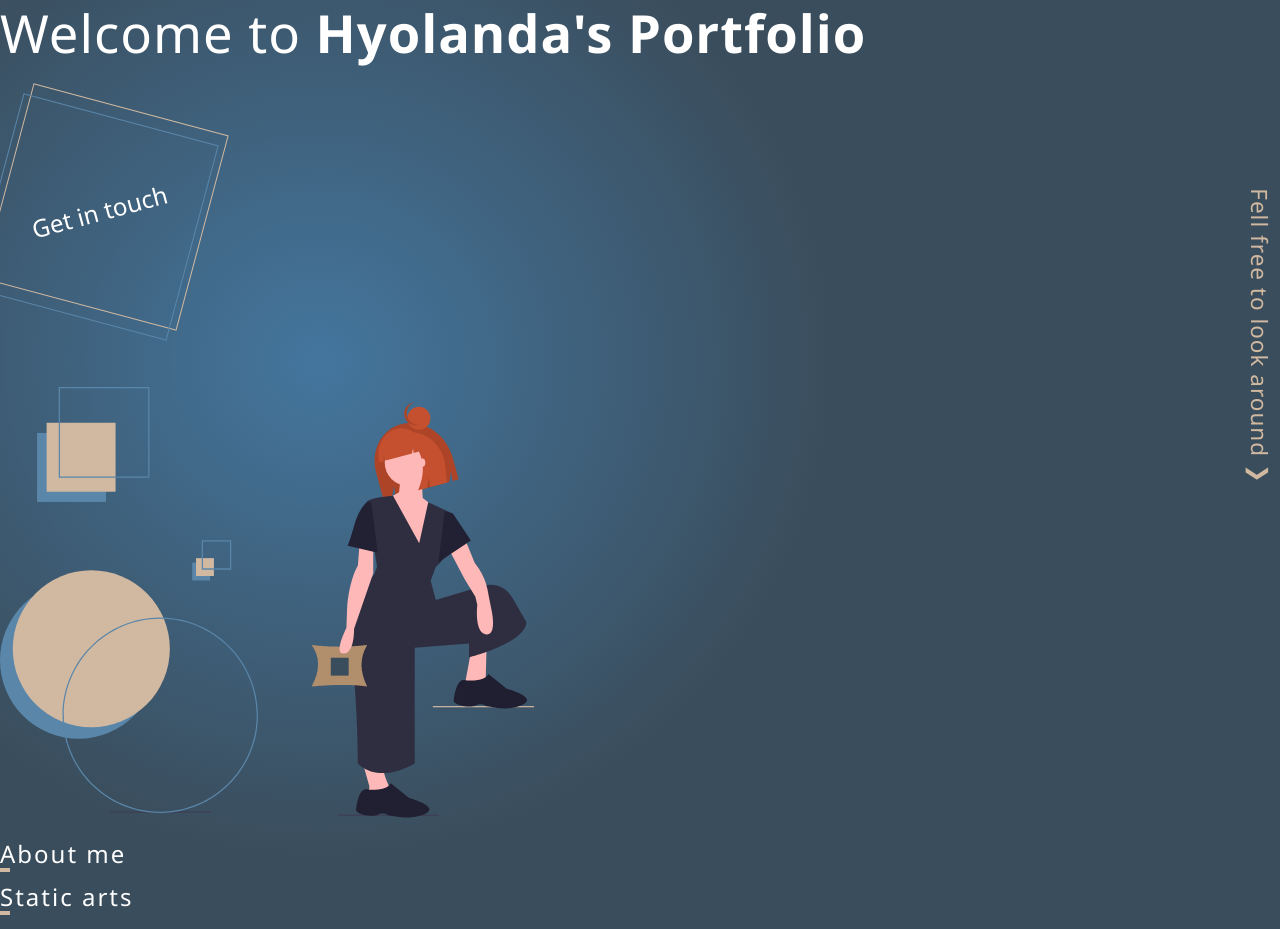
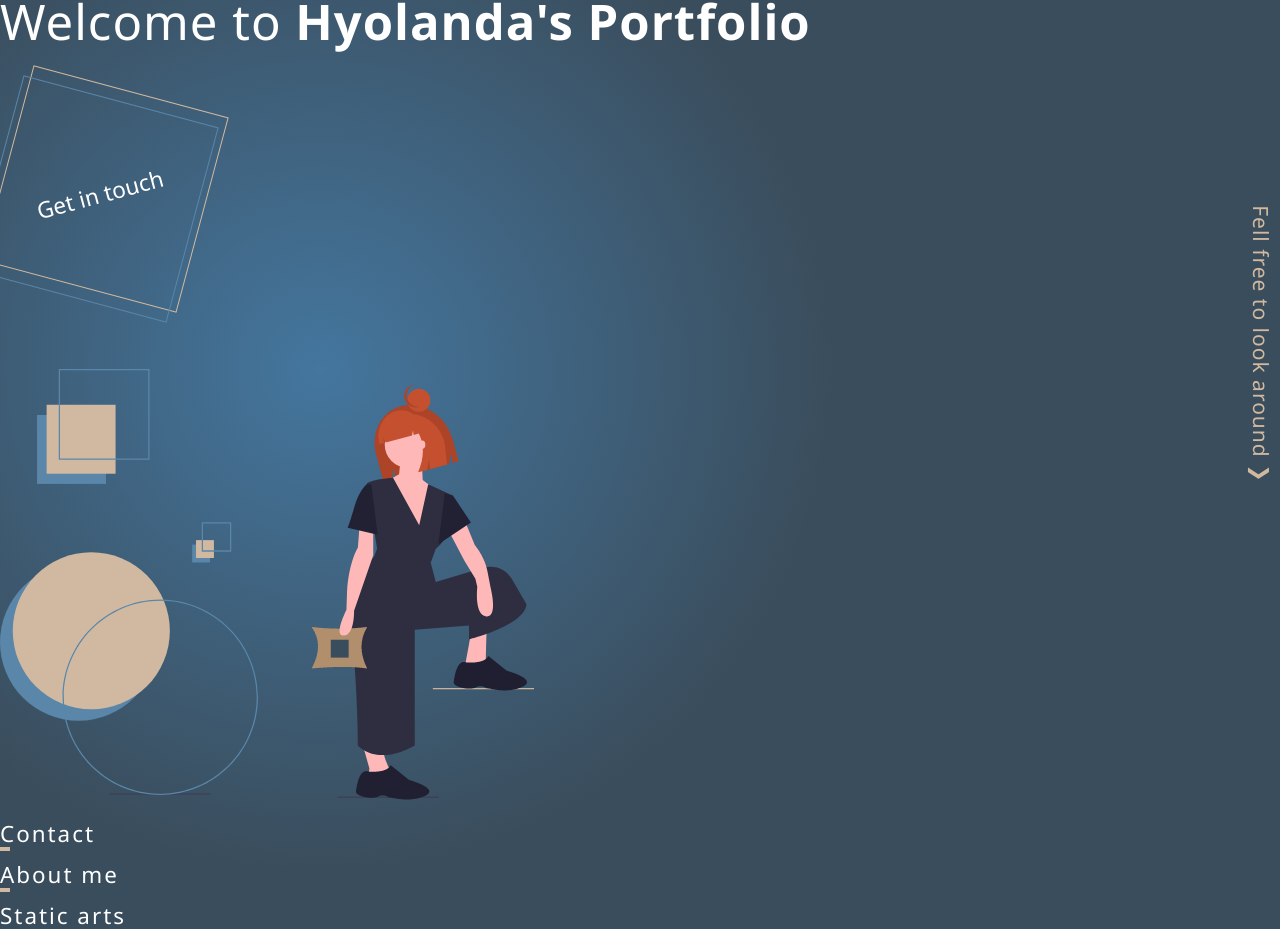
Before and after one commit to oWillianLira/portfolio-hyo, a React (Create React App) app: page / in a window 1280 px wide. Shown: the part 259-1188 px from the top of the page. Built offline with nearby package versions, Linux system fonts and the light colour scheme.

Commit message:
responsiveness to the page and the nav menu

```diff
--- a/src/GlobalStyles.js
+++ b/src/GlobalStyles.js
@@ -54,13 +54,13 @@ body {
   padding: 0;
   box-sizing: border-box;
   font-family: Segoe UI;
-  font-size: 15px;
+  font-size: 14px;
   letter-spacing: 1px;
   font-weight: normal;
   outline: none;
 
   @media screen and ( min-width: 1600px ){
-    font-size: 20px;
+    font-size: 18px;
   }
   @media screen and ( max-width: 991px ) {
     font-size: 13px;
@@ -88,7 +88,7 @@ body {
 
 /* Handle */
 ::-webkit-scrollbar-thumb {
-  background: #555;
+  background: #3A4D5C;
 }
 
 /* Handle on hover */
--- a/src/Views/Components/Menu/index.js
+++ b/src/Views/Components/Menu/index.js
@@ -27,17 +27,22 @@ export default function Menu(props) {
           background-color: ${props.c2};
           transition: 300ms ease-out;
         }
-        &:hover::after {
+        &:hover::after,
+        &:active::after {
           right: -5px;
         }
       }
       @media screen and (max-width: 1199px) {
         display: flex;
         justify-content: space-between;
+        margin-top: 15px;
       }
-    }
-    @media screen and (max-width: 575px) {
-      display: none;
+      @media screen and (max-width: 500px) {
+        display: grid;
+        grid-template-columns: 1fr 1fr;
+        grid-template-rows: 1fr 1fr;
+        text-align: center;
+      }
     }
   `;
 
@@ -54,7 +59,12 @@ export default function Menu(props) {
       <ul>
         {!window.homepagecheck() && (
           <li>
-            <Link to="/">Welcome</Link>
+            <Link to="/">Homepage</Link>
+          </li>
+        )}
+        {!window.location.href.includes('contact') && (
+          <li>
+            <Link to="/contact/">Contact</Link>
           </li>
         )}
         <li>
--- a/src/Views/Contact/index.js
+++ b/src/Views/Contact/index.js
@@ -20,6 +20,14 @@ export default function Contact() {
       display: flex;
       flex-direction: column;
       flex: 1;
+    }
+    @media screen and (max-width: 767px) {
+      .text-center:last-of-type {
+        margin-bottom: 25px;
+      }
+    }
+    @media screen and (max-width: 400px) {
+      padding-top: 25px;
     }
   `;
 
@@ -78,14 +86,13 @@ export default function Contact() {
       transition: 1000ms ease-in-out;
     }
     @media screen and (max-width: 1199px) {
-      /* margin-bottom: 50px; */
+      position: absolute;
+      top: 70vh;
+    }
+    @media screen and (max-width: 991px) {
+      top: 40vh;
     }
     @media screen and (max-width: 767px) {
-      height: 130px;
-      width: 130px;
-      margin: 0 auto 50px;
-    }
-    @media screen and (max-width: 575px) {
       display: none;
     }
   `;
@@ -96,14 +103,19 @@ export default function Contact() {
     svg {
       max-width: 30%;
     }
-    @media screen and (max-width: 1199px) {
-      text-align: left;
+    @media screen and (max-width: 767px) {
+      margin-bottom: 25px;
+    }
+    @media screen and (max-width: 575px) {
+      margin-bottom: 0;
     }
   `;
 
   const ContactAddress = styled.address`
     position: relative;
     min-height: 100px;
+    max-width: 325px;
+    margin: 0 auto;
     display: flex;
     flex-direction: column;
     align-items: center;
@@ -111,6 +123,9 @@ export default function Contact() {
     a img {
       width: 75px;
       height: auto;
+      @media screen and (max-width: 991px) {
+        width: 50px;
+      }
     }
     a span {
       color: #fff;
@@ -126,6 +141,12 @@ export default function Contact() {
     }
     &:hover span {
       top: 100%;
+      @media screen and (max-width: 767px) {
+        top: 90%;
+      }
+    }
+    @media screen and (max-width: 400px) {
+      min-height: 85px;
     }
   `;
 
@@ -136,8 +157,14 @@ export default function Contact() {
     align-items: flex-end;
     img {
       width: 650px;
+      @media screen and (max-width: 1550px) {
+        width: 500px;
+      }
+      @media screen and (max-width: 1366px) {
+        width: 380px;
+      }
       @media screen and (max-width: 991px) {
-        width: 350px;
+        width: 330px;
       }
     }
   `;
--- a/src/Views/Home/index.js
+++ b/src/Views/Home/index.js
@@ -152,7 +152,7 @@ export default function Home() {
     color: ${colors.brown1};
     font-size: 1.5em;
     cursor: default;
-    @media screen and (max-width: 575px) {
+    @media screen and (max-width: 767px) {
       display: none;
     }
   `;
```
